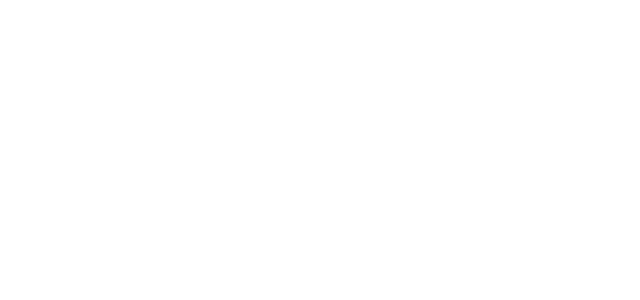
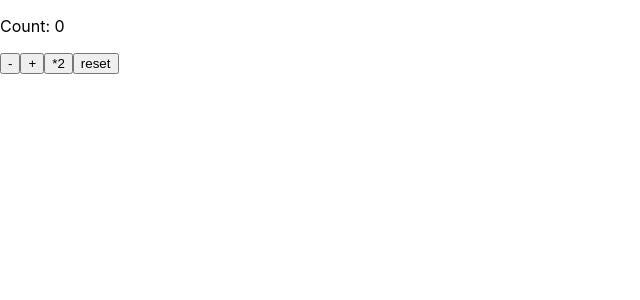
Before and after one commit to aokimakoto0322/SocialCommunityApp_React, a React (Create React App) app: page /usereducer in a window 1280 px wide. Before the commit this address had no page. Shown: the top 300 px of the page, without its empty margins (0-640 px from the left). Built offline with nearby package versions, Linux system fonts and the light colour scheme.

Commit message:
useReducerのサンプル画面作成

```diff
--- /dev/null
+++ b/src/compornents/UseReducerSample.tsx
@@ -0,0 +1,49 @@
+import { useReducer } from "react";
+
+//reducerが受け取るactionの型定義
+type Action = 'DECREMENT' | 'INCREMENT' | 'DOUBLE' | 'RESET'
+
+interface CounterProps {
+    initialValue: number
+}
+
+const reducer = (currentCount: number, action: Action) => {
+    switch (action) {
+        case 'DECREMENT':
+            return currentCount - 1
+        case 'INCREMENT':
+            return currentCount + 1
+        case 'DOUBLE':
+            return currentCount * 2
+        case 'RESET':
+            return 0
+        default:
+            return currentCount
+    }
+}
+
+const Counter = (props: CounterProps) => {
+    const initialValue = props.initialValue
+    // count: 現在の値
+    // dispatch: 現在の値を操作するための関数
+    // reducer: 操作する関数
+    //initialValue: 初期値
+    const [count, dispatch] = useReducer(reducer, initialValue)
+
+    return (
+        <div>
+            { /* dispatch関数にactionの値を渡して状態を更新する */}
+            <p>Count: {count}</p>
+            <button onClick={() => dispatch('DECREMENT')}>-</button>
+            <button onClick={() => dispatch('INCREMENT')}>+</button>
+            <button onClick={() => dispatch('DOUBLE')}>*2</button>
+            <button onClick={() => dispatch('RESET')}>reset</button>
+        </div>
+    )
+}
+
+const Start = () => {
+    return Counter({initialValue: 0})
+}
+
+export default Start
--- a/src/index.tsx
+++ b/src/index.tsx
@@ -8,6 +8,7 @@
 import ContainerSample from './compornents/ContainerSample'
 import ContextSample from './compornents/ContextSample'
 import UseStateSample from './compornents/UseStateSample'
+import UseReducerSample from './compornents/UseReducerSample'
 import reportWebVitals from './reportWebVitals';
 import { Route, BrowserRouter, Routes} from 'react-router-dom';
 
@@ -25,6 +26,7 @@
         <Route path='/container' element={<ContainerSample />} />
         <Route path='/context' element={<ContextSample />} />
         <Route path='/usestate' element={<UseStateSample />} />
+        <Route path='/usereducer' element={<UseReducerSample />} />
       </Routes>
     </BrowserRouter>
   </React.StrictMode>
```
